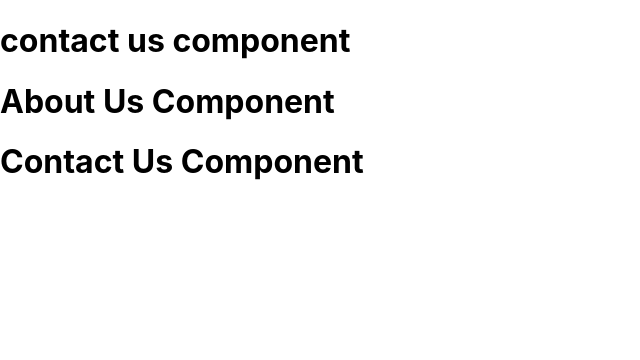
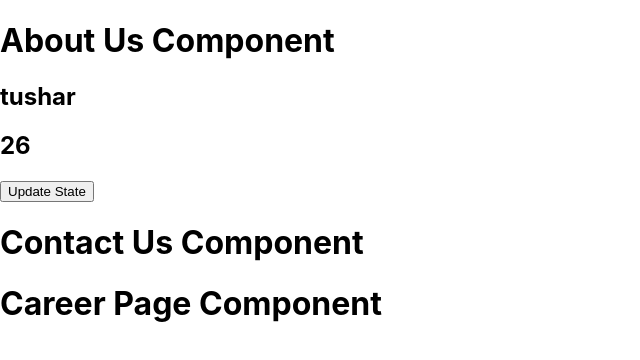
Before and after one commit to tmittal98/learning-react, a React (Create React App) app: page / in a window 1280 px wide. Shown: the top 360 px of the page, without its empty margins (0-640 px from the left). Built offline with nearby package versions, Linux system fonts and the light colour scheme.

Commit message:
tutorial on states

```diff
--- a/src/App.js
+++ b/src/App.js
@@ -1,18 +1,14 @@
 import React from 'react'
 import About from './components/About'
 import Contact from './components/Contact'
+import Career from './components/Career'
 
 function App() {
-  //JSX Tutorial (Javascript XML)
-  //Writing JS in HTML
-  //Allows to write JS and HTML togrther
-  let data = "contact us component"
-
   return (
     <div>
-      <h1>{data}</h1>
        <About />
        <Contact />
+       <Career />
     </div>
   )
 }
--- a/src/components/About.js
+++ b/src/components/About.js
@@ -1,11 +1,38 @@
 import React from 'react'
 
 class About extends React.Component{
+
+    //Life Cycle Methods
+
+    //it is called first
+    constructor(){
+        super();
+        this.state= {
+          name:'tushar',
+          age:26
+        }
+        console.warn("constructor");
+    }
+
+    //it is called when component is build
+    componentDidMount(){
+        console.warn("did mount");
+    }
+    componentDidUpdate(){
+        console.warn("did update");
+    }
 
     render(){
         return(
             <div>
                 <h1>About Us Component</h1>
+                <h2>{this.state.name}</h2>
+                <h2>{this.state.age}</h2>
+                <button onClick={ () => {
+                    this.setState({name:'Tushar Mittal'})
+                }}>
+                    Update State
+                </button>
             </div>
         )
     }
--- /dev/null
+++ b/src/components/Career.js
@@ -0,0 +1,12 @@
+import React from 'react'
+
+function Career(){
+
+    return(
+        <div>
+            <h1>Career Page Component</h1>
+        </div>
+    )
+}
+
+export default Career
--- a/src/components/Contact.js
+++ b/src/components/Contact.js
@@ -1,10 +1,13 @@
 import React from 'react'
 
 function Contact(){
-
+  //JSX Tutorial (Javascript XML)
+  //Writing JS in HTML
+  //Allows to write JS and HTML togrther
+  let data = "Contact Us Component"
     return(
         <div>
-            <h1>Contact Us Component</h1>
+            <h1>{data}</h1>
         </div>
     )
 }
```
Also changed, not shown: src/components/Home.js (added).
